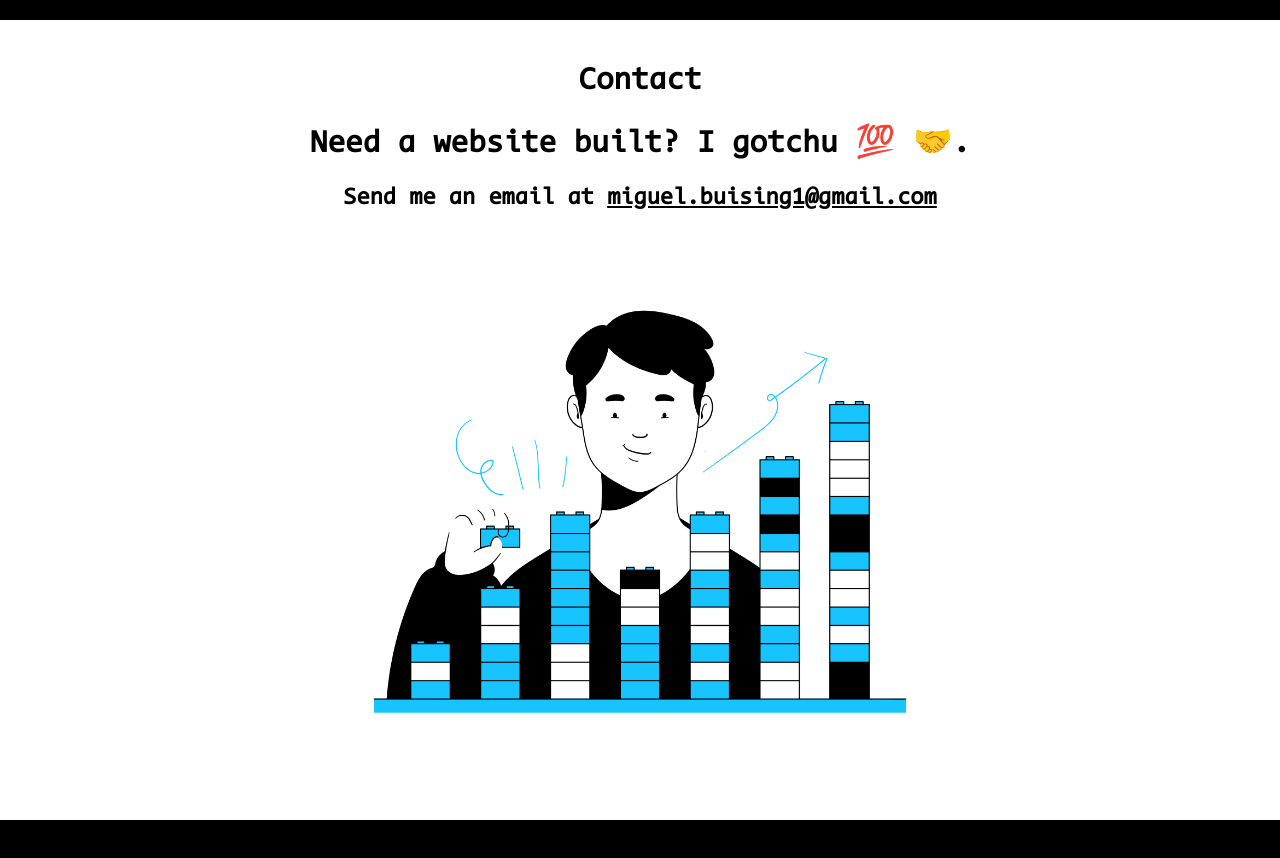
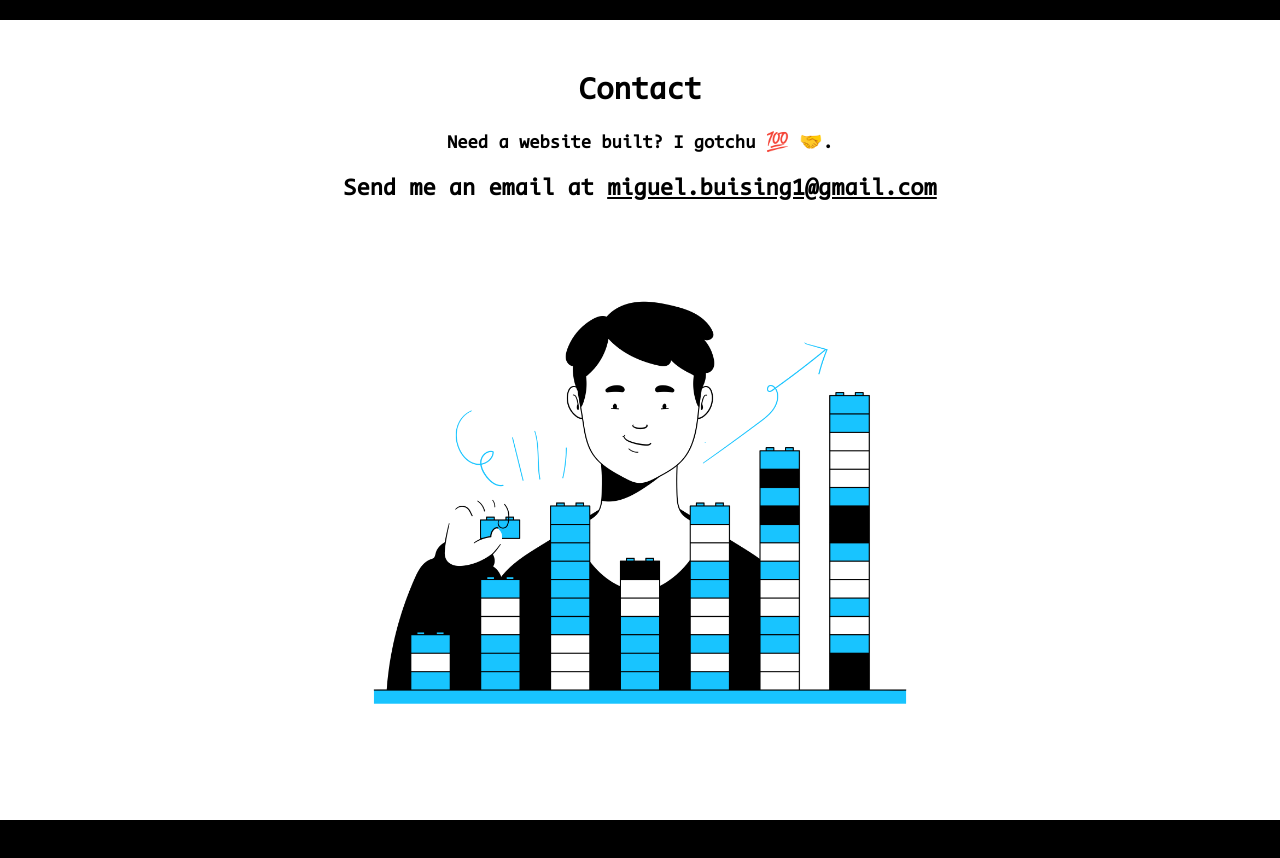
Before and after one commit to m1ggy/myportfolio, a React (Create React App) app: page / in a window 1280 px wide. Shown: the part 1580-2438 px from the top of the page. Built offline with nearby package versions, Linux system fonts and the light colour scheme.

Commit message:
boilerplate changes to index.html and manifest

```diff
--- a/public/index.html
+++ b/public/index.html
@@ -7,9 +7,9 @@
     <meta name="theme-color" content="#000000" />
     <meta
       name="description"
-      content="Web site created using create-react-app"
+      content="M1ggyDev"
     />
-    <link rel="apple-touch-icon" href="%PUBLIC_URL%/logo192.png" />
+    <link rel="apple-touch-icon" href="%PUBLIC_URL%/icon.png" />
     <link rel="manifest" href="%PUBLIC_URL%/manifest.json" />
 
     <title>M1ggyDev</title>
--- a/src/components/Contact.js
+++ b/src/components/Contact.js
@@ -6,7 +6,7 @@ export default function Contact() {
     <div className='contactwrapper' id='contact'>
       <div className='contactText'>
         <h1 data-aos='fade-down'>Contact</h1>
-        <h1 data-aos='fade-up-right'>Need a website built? I gotchu 💯 🤝.</h1>
+        <h3 data-aos='fade-up-right'>Need a website built? I gotchu 💯 🤝.</h3>
         <h2 data-aos='fade-up-left'>
           Send me an email at{' '}
           <a href='mailto:miguel.buising1@gmail.com'>
```
Also changed, not shown: public/manifest.json.
